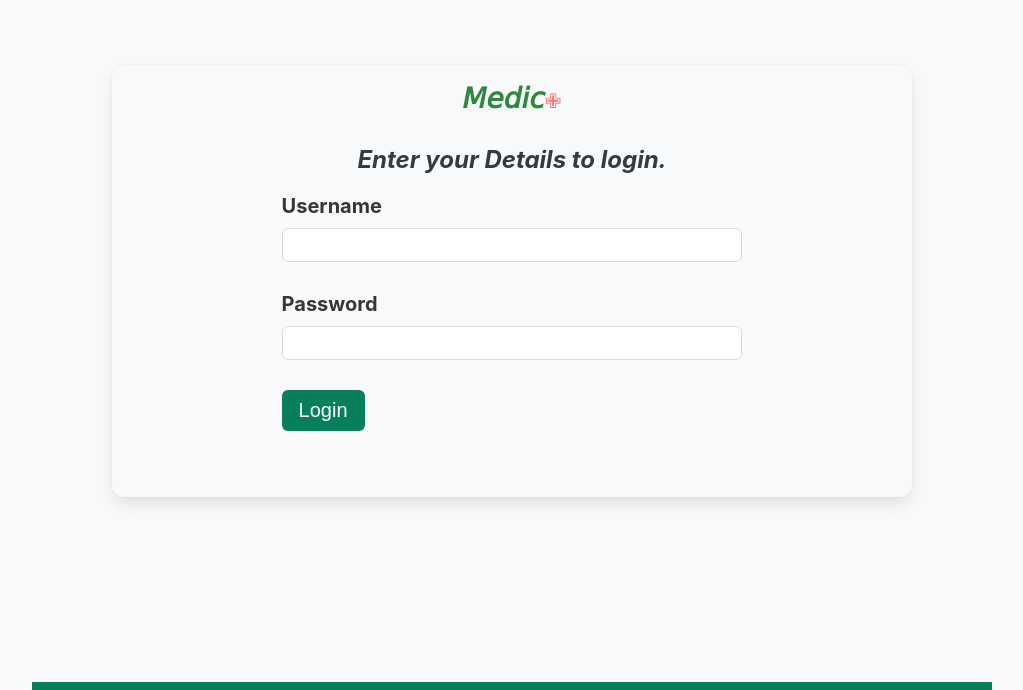
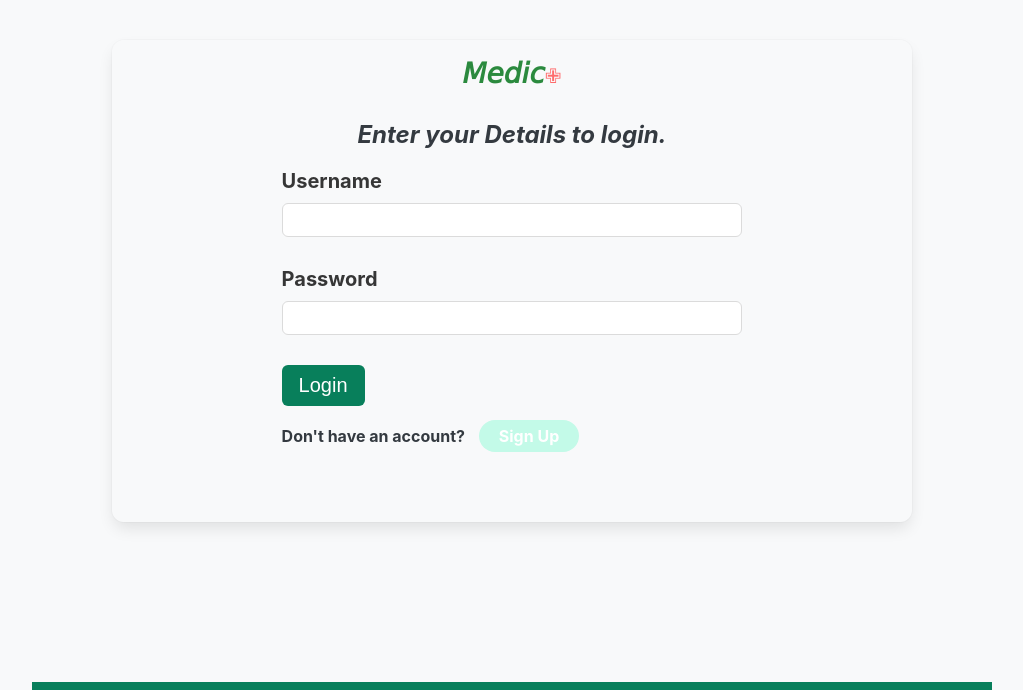
Before and after one commit to kenmusau/medi-plan-client, a React (Create React App) app: page /login in a window 1280 px wide. Shown: the part 110-800 px from the top of the page, without its empty margins (128-1151 px from the left). Built offline with nearby package versions, Linux system fonts and the light colour scheme.

Commit message:
add login redirectio to signup

```diff
--- a/src/components/LogInForm/LogInForm.js
+++ b/src/components/LogInForm/LogInForm.js
@@ -73,6 +73,12 @@ function LogInForm({ onLogin }) {
         <button className="hook_form_btn" type="submit">
           {isLoading ? "Loading..." : "Login"}
         </button>
+        <p>
+          Don't have an account?{" "}
+          <Link to="/register" className="redirect_button">
+            Sign Up
+          </Link>
+        </p>
       </form>
       <p>{error}</p>
       {/* {errors.map((err) => (
--- a/src/components/SignUpForm/SignUpForm.js
+++ b/src/components/SignUpForm/SignUpForm.js
@@ -116,6 +116,12 @@ function SignUpForm({ onLogin }) {
         <button className="hook_form_btn" type="submit">
           {isLoading ? "Loading..." : "Sign Up"}
         </button>
+        <p>
+          Already have an account?{" "}
+          <Link to="/login" className="redirect_button">
+            Log In
+          </Link>
+        </p>
         <p>{error}</p>
         {/* {error.map((err) => (
           <Error key={err}>{err}</Error>
--- a/src/components/SignUpForm/signUpForm.css
+++ b/src/components/SignUpForm/signUpForm.css
@@ -85,3 +85,16 @@ select {
   font-size: 12px;
   text-align: left;
 }
+
+.redirect_button:link {
+  padding: 6px 20px;
+  background-color: #c3fae8;
+  border-radius: 100px;
+  margin-left: 10px;
+  color: white;
+}
+
+.redirect_button:hover {
+  background-color: #63e6be;
+  color: #e6fcf5;
+}
```
Also changed, not shown: src/components/Login/Login.js (deleted, +0 -33 lines).
